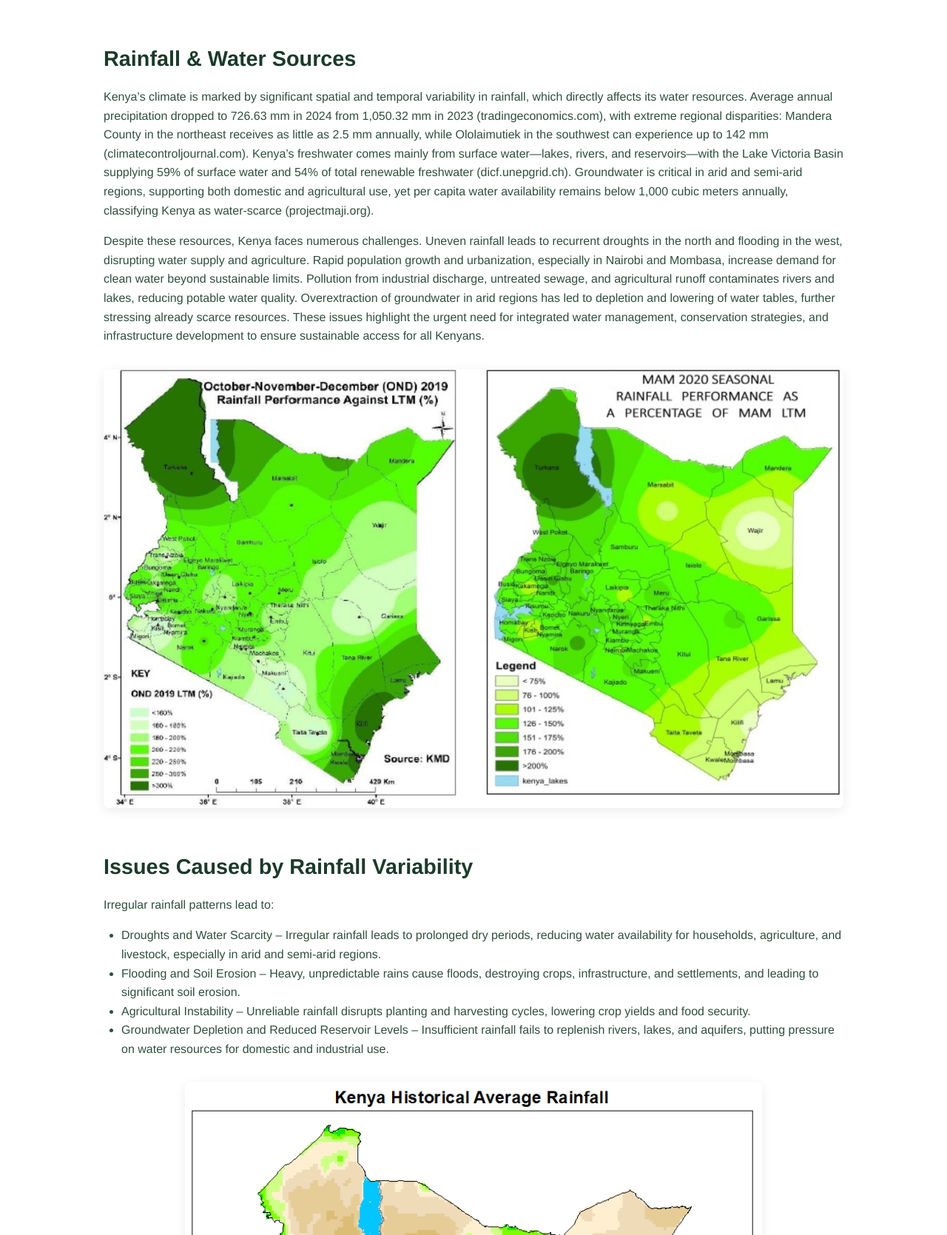
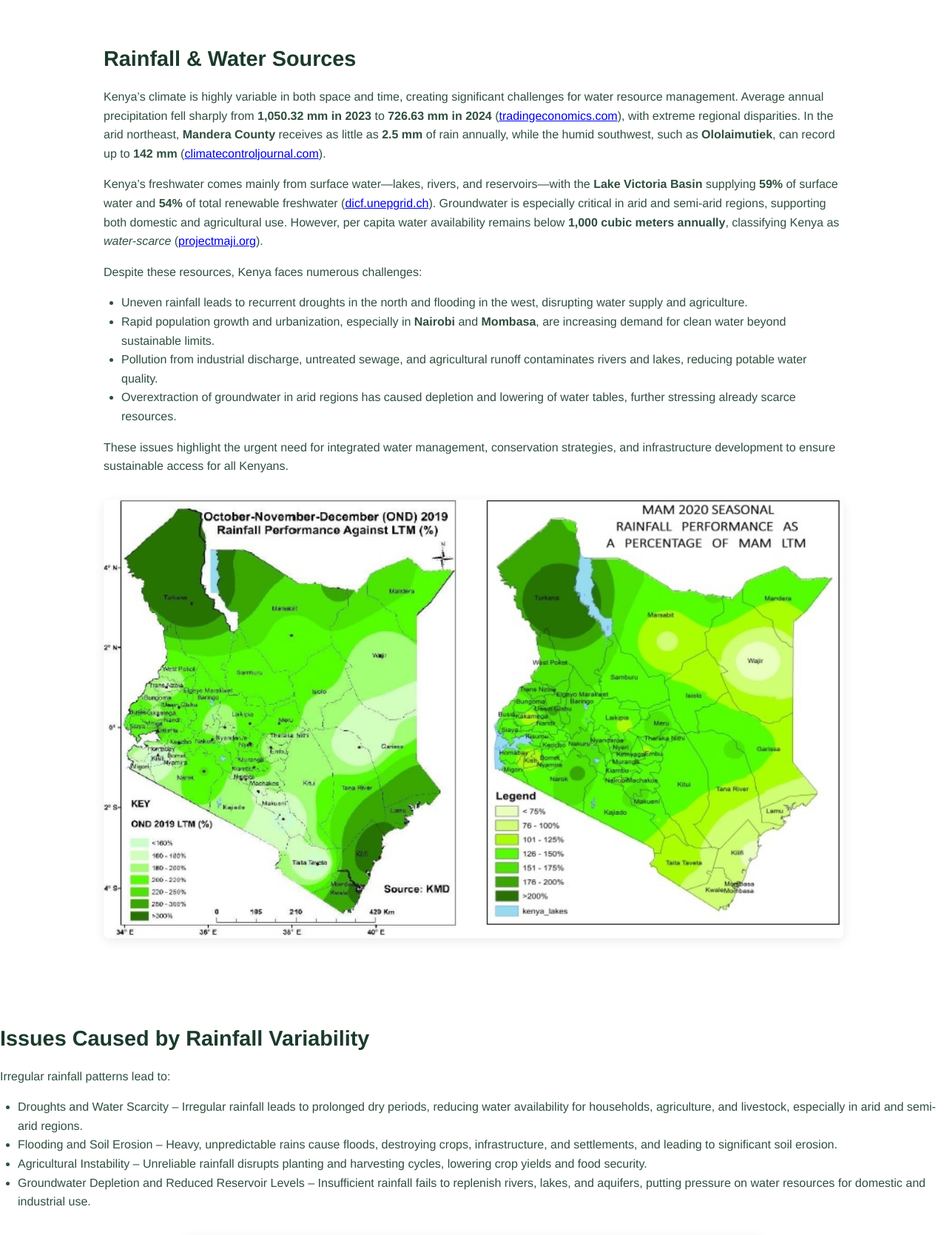
Before and after one commit to ahmedmabdi/Docker-Learning, a Flask app: template codercochallenge/templates/home.html in a window 1280 px wide. Shown: the part 251-1920 px from the top of the page at 74% size. Run offline with Flask 3, Linux system fonts and the light colour scheme; the template is opened without the code that fills it, so the values that code supplies are empty; some libraries are stand-ins or nearby versions.

Commit message:
update html

```diff
--- a/codercochallenge/templates/home.html
+++ b/codercochallenge/templates/home.html
@@ -17,10 +17,42 @@
 <div class="container">
     <section class="content-section">
         <h2>Rainfall & Water Sources</h2>
-        <p>Kenya’s climate is marked by significant spatial and temporal variability in rainfall, which directly affects its water resources. Average annual precipitation dropped to 726.63 mm in 2024 from 1,050.32 mm in 2023 (tradingeconomics.com), with extreme regional disparities: Mandera County in the northeast receives as little as 2.5 mm annually, while Ololaimutiek in the southwest can experience up to 142 mm (climatecontroljournal.com). Kenya’s freshwater comes mainly from surface water—lakes, rivers, and reservoirs—with the Lake Victoria Basin supplying 59% of surface water and 54% of total renewable freshwater (dicf.unepgrid.ch). Groundwater is critical in arid and semi-arid regions, supporting both domestic and agricultural use, yet per capita water availability remains below 1,000 cubic meters annually, classifying Kenya as water-scarce (projectmaji.org).</p>
-        <p>Despite these resources, Kenya faces numerous challenges. Uneven rainfall leads to recurrent droughts in the north and flooding in the west, disrupting water supply and agriculture. Rapid population growth and urbanization, especially in Nairobi and Mombasa, increase demand for clean water beyond sustainable limits. Pollution from industrial discharge, untreated sewage, and agricultural runoff contaminates rivers and lakes, reducing potable water quality. Overextraction of groundwater in arid regions has led to depletion and lowering of water tables, further stressing already scarce resources. These issues highlight the urgent need for integrated water management, conservation strategies, and infrastructure development to ensure sustainable access for all Kenyans.</p>
+
+        <p>
+            Kenya’s climate is highly variable in both space and time, creating significant challenges for water resource management.
+            Average annual precipitation fell sharply from <strong>1,050.32 mm in 2023</strong> to <strong>726.63 mm in 2024</strong>
+            (<a href="https://tradingeconomics.com" target="_blank">tradingeconomics.com</a>), with extreme regional disparities.
+            In the arid northeast, <strong>Mandera County</strong> receives as little as <strong>2.5 mm</strong> of rain annually,
+            while the humid southwest, such as <strong>Ololaimutiek</strong>, can record up to <strong>142 mm</strong>
+            (<a href="https://climatecontroljournal.com" target="_blank">climatecontroljournal.com</a>).
+        </p>
+
+        <p>
+            Kenya’s freshwater comes mainly from surface water—lakes, rivers, and reservoirs—with the <strong>Lake Victoria Basin</strong>
+            supplying <strong>59%</strong> of surface water and <strong>54%</strong> of total renewable freshwater
+            (<a href="https://dicf.unepgrid.ch" target="_blank">dicf.unepgrid.ch</a>).
+            Groundwater is especially critical in arid and semi-arid regions, supporting both domestic and agricultural use.
+            However, per capita water availability remains below <strong>1,000 cubic meters annually</strong>,
+            classifying Kenya as <em>water-scarce</em> (<a href="https://projectmaji.org" target="_blank">projectmaji.org</a>).
+        </p>
+
+        <p>
+            Despite these resources, Kenya faces numerous challenges:
+        </p>
+        <ul>
+            <li>Uneven rainfall leads to recurrent droughts in the north and flooding in the west, disrupting water supply and agriculture.</li>
+            <li>Rapid population growth and urbanization, especially in <strong>Nairobi</strong> and <strong>Mombasa</strong>, are increasing demand for clean water beyond sustainable limits.</li>
+            <li>Pollution from industrial discharge, untreated sewage, and agricultural runoff contaminates rivers and lakes, reducing potable water quality.</li>
+            <li>Overextraction of groundwater in arid regions has caused depletion and lowering of water tables, further stressing already scarce resources.</li>
+        </ul>
+
+        <p>
+            These issues highlight the urgent need for integrated water management, conservation strategies, and infrastructure development to ensure sustainable access for all Kenyans.
+        </p>
+
         <img src="{{ url_for('static', filename='images/lake_levels.png') }}" alt="Lake Water Levels in Kenya" class="image">
     </section>
+</div>
 
     <section class="content-section">
         <h2>Issues Caused by Rainfall Variability</h2>
```
